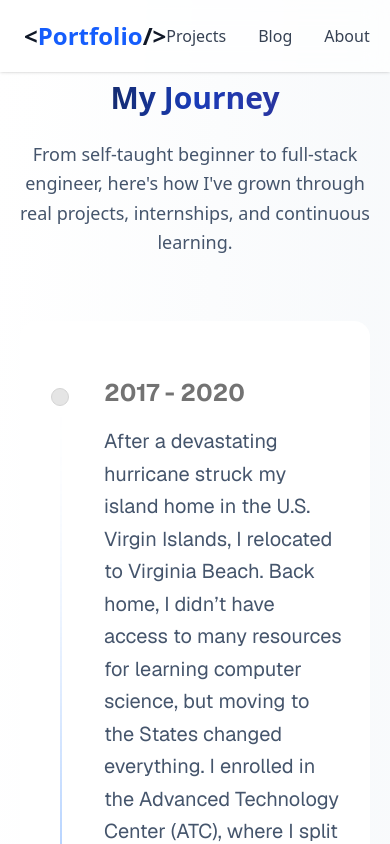
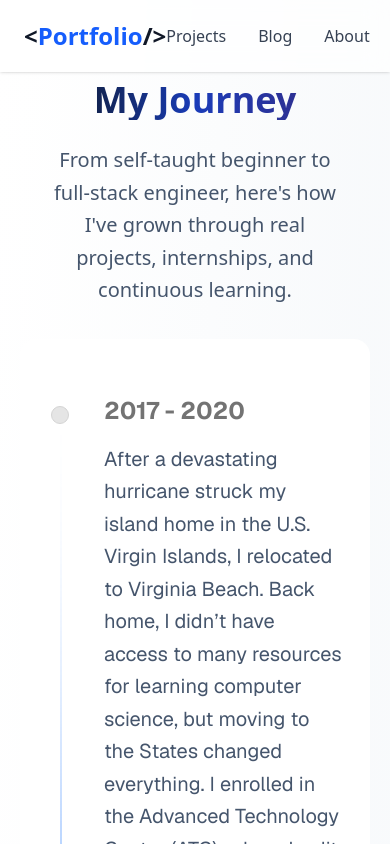
Before and after one commit to agraham02/portfolio-website, a Next.js app: page /about in a window 390 px wide. Shown: the top 844 px of the page. Built offline with nearby package versions, Linux system fonts and the light colour scheme.

Commit message:
feat: update TimelineSection layout and styling for improved readability and consistency

```diff
--- a/src/components/about/Timeline.tsx
+++ b/src/components/about/Timeline.tsx
@@ -33,11 +33,11 @@ export default function TimelineSection() {
             variants={staggerContainer}
         >
             <div className="max-w-6xl mx-auto md:px-4">
-                <motion.div className="text-center mb-16" variants={fadeInUp}>
-                    <h2 className="text-3xl md:text-4xl lg:text-5xl font-bold bg-gradient-to-r from-slate-900 via-blue-800 to-indigo-900 dark:from-slate-100 dark:via-blue-200 dark:to-indigo-300 bg-clip-text text-transparent mb-6">
+                <motion.div className="text-center mb-8 px-8" variants={fadeInUp}>
+                    <h2 className="text-4xl lg:text-5xl font-bold bg-gradient-to-r from-slate-900 via-blue-800 to-indigo-900 dark:from-slate-100 dark:via-blue-200 dark:to-indigo-300 bg-clip-text text-transparent mb-6">
                         My Journey
                     </h2>
-                    <p className="text-slate-600 dark:text-slate-300 text-lg md:text-xl max-w-3xl mx-auto leading-relaxed">
+                    <p className="text-slate-600 dark:text-slate-300 text-xl max-w-3xl mx-auto leading-relaxed">
                         From self-taught beginner to full-stack engineer, here's
                         how I've grown through real projects, internships, and
                         continuous learning.
--- a/src/components/ui/timeline.tsx
+++ b/src/components/ui/timeline.tsx
@@ -19,10 +19,24 @@ export const Timeline = ({ data }: { data: TimelineEntry[] }) => {
     const [height, setHeight] = useState(0);
 
     useEffect(() => {
-        if (ref.current) {
-            const rect = ref.current.getBoundingClientRect();
-            setHeight(rect.height);
-        }
+        const calculateHeight = () => {
+            if (ref.current) {
+                const rect = ref.current.getBoundingClientRect();
+                setHeight(rect.height);
+            }
+        };
+
+        calculateHeight();
+
+        const handleResize = () => {
+            calculateHeight();
+        };
+
+        window.addEventListener("resize", handleResize);
+
+        return () => {
+            window.removeEventListener("resize", handleResize);
+        };
     }, [ref]);
 
     const { scrollYProgress } = useScroll({
@@ -42,7 +56,10 @@ export const Timeline = ({ data }: { data: TimelineEntry[] }) => {
                 {data.map((item, index) => (
                     <div
                         key={index}
-                        className={cn("flex justify-start lg:gap-10", index === 0 ? "pt-0": "pt-14 lg:pt-40")}
+                        className={cn(
+                            "flex justify-start lg:gap-10",
+                            index === 0 ? "pt-0" : "pt-14 lg:pt-40"
+                        )}
                     >
                         <div className="sticky flex flex-col lg:flex-row z-40 items-center top-40 self-start max-w-xs lg:min-w-xs lg:max-w-full">
                             <div className="h-10 absolute left-0 lg:left-3 w-10 rounded-full bg-white dark:bg-black flex items-center justify-center">
```
